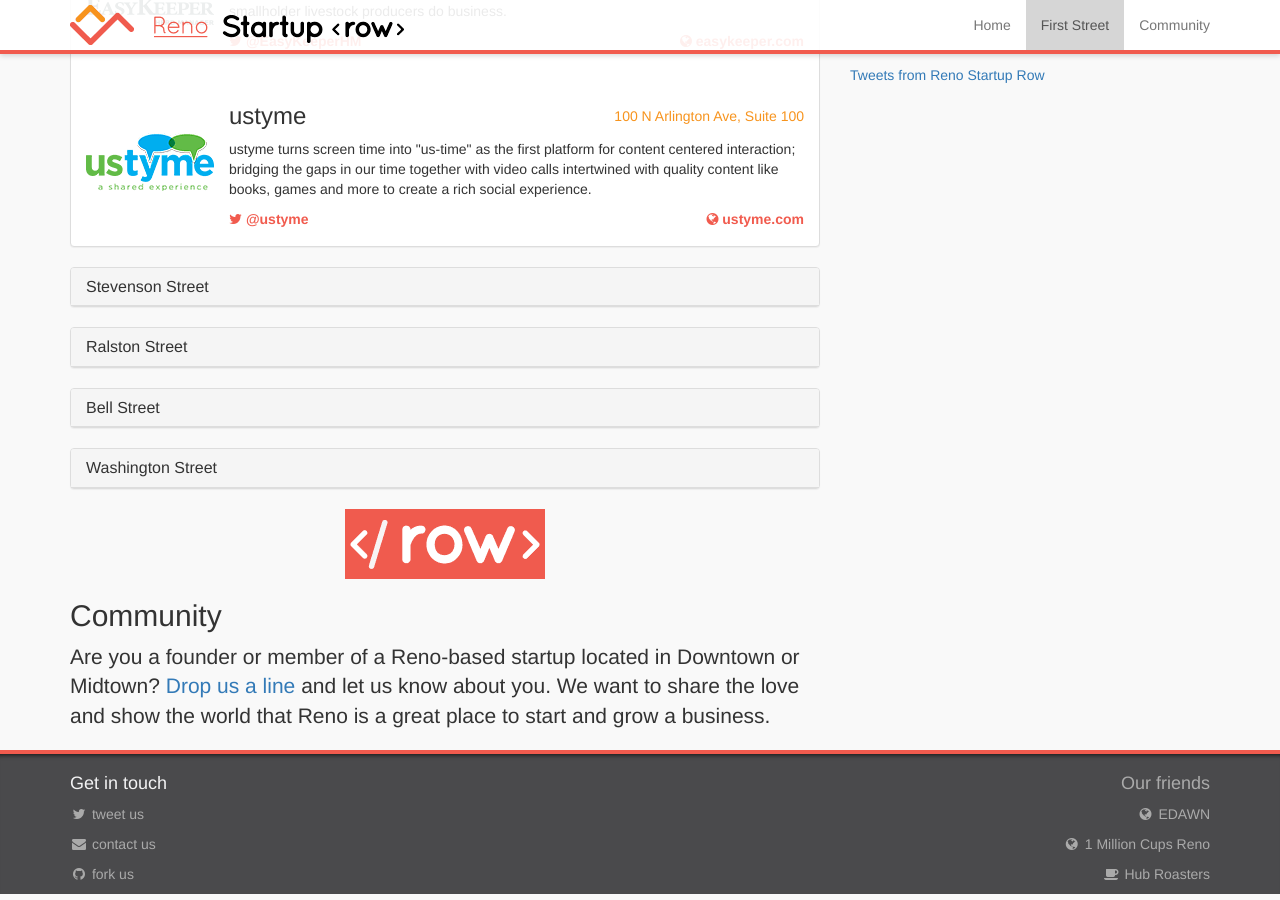
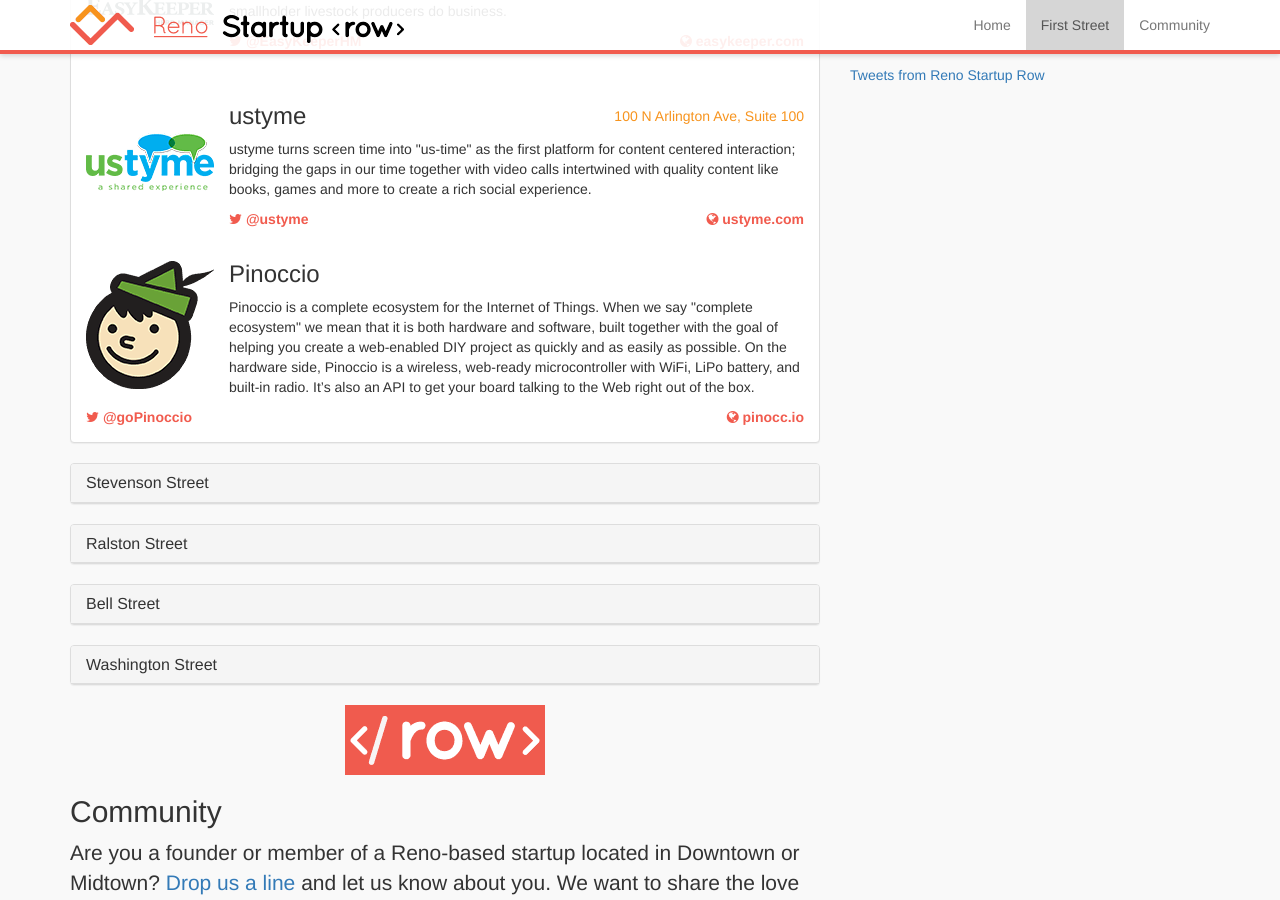
Before and after one commit to startuprow/startuprow.github.io, a Jekyll site: the page built from index.html, in a window 1280 px wide and 900 px high, scrolled down 1601 px. Built offline with Jekyll 4.4.1, drawn with Linux system fonts in a browser that asks for light colours; nearby versions of some CDN libraries; Markdown is read by kramdown in place of the engine named in the settings; comment, search, counter and statistics services are not loaded.

Commit message:
Added Pinoccio to Arlington Street startups.

```diff
--- a/index.html
+++ b/index.html
@@ -93,6 +93,15 @@
     <span class="contact twitter"><a href="http://twitter.com/ustyme"><i class="fa fa-twitter"></i> @ustyme</a></span>
     <span class="contact website pull-right"><a href="http://www.ustyme.com"><i class="fa fa-globe"></i> ustyme.com</a></span>
   </div>
+
+  <div class="panel-body company-profile">
+    <img src="/img/logo/pinoccio.png" class="pull-left">
+    <span class="contact address pull-right"></span>
+    <h3>Pinoccio</h3>
+    <p>Pinoccio is a complete ecosystem for the Internet of Things. When we say "complete ecosystem" we mean that it is both hardware and software, built together with the goal of helping you create a web-enabled DIY project as quickly and as easily as possible. On the hardware side, Pinoccio is a wireless, web-ready microcontroller with WiFi, LiPo battery, and built-in radio. It’s also an API to get your board talking to the Web right out of the box.</p>
+    <span class="contact twitter"><a href="http://twitter.com/gopinoccio"><i class="fa fa-twitter"></i> @goPinoccio</a></span>
+    <span class="contact website pull-right"><a href="http://pinocc.io"><i class="fa fa-globe"></i> pinocc.io</a></span>
+  </div>
 </div>
 
 <div class="panel panel-default">
```
Also changed, not shown: img/logo/pinoccio.png (added).
